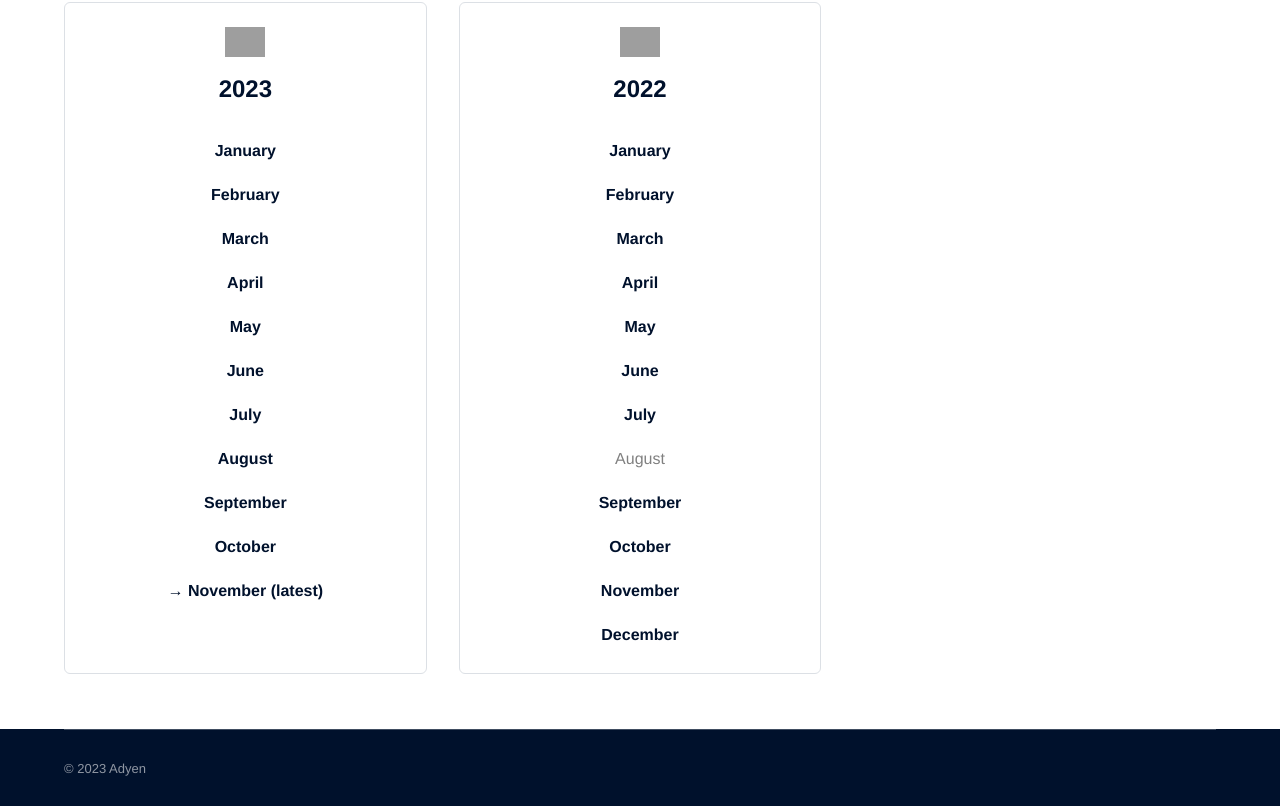
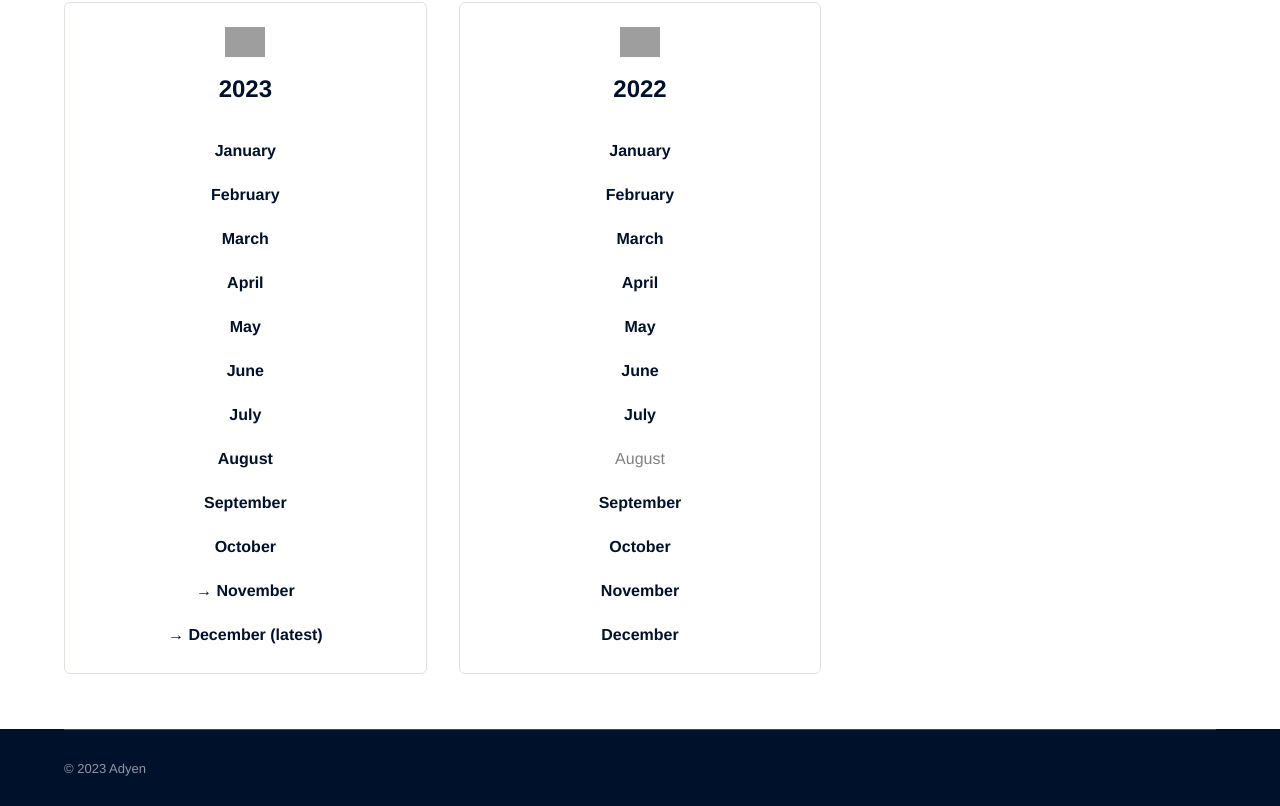
Before and after one commit to adyen-examples/adyen-dev, a website: page newsletter-archive/index.html in a window 1280 px wide. Shown: the part 476-1282 px from the top of the page. Drawn offline with Linux system fonts and the light colour scheme; grey boxes are pictures that could not be loaded.

Commit message:
Add December as latest

```diff
--- a/newsletter-archive/index.html
+++ b/newsletter-archive/index.html
@@ -210,7 +210,19 @@
                                            data-track-title="November 2023 Developer Newsletter"
                                            data-track-text="November 2023 Developer Newsletter"
                                            title="November 2023 Developer Newsletter">
-                                            → November (latest)
+                                            → November
+                                        </a>
+                                    </div>
+                                    <div class="newsletter_links_list">
+                                        <a target="_blank"
+                                           href="2023/12.html"
+                                           data-track-section-title="newsletter archive"
+                                           data-track-component-name="card_item"
+                                           data-track-action="clicked" data-track-type="card_item"
+                                           data-track-title="December 2023 Developer Newsletter"
+                                           data-track-text="December 2023 Developer Newsletter"
+                                           title="December 2023 Developer Newsletter">
+                                            → December (latest)
                                         </a>
                                     </div>
                                 </div>
```
